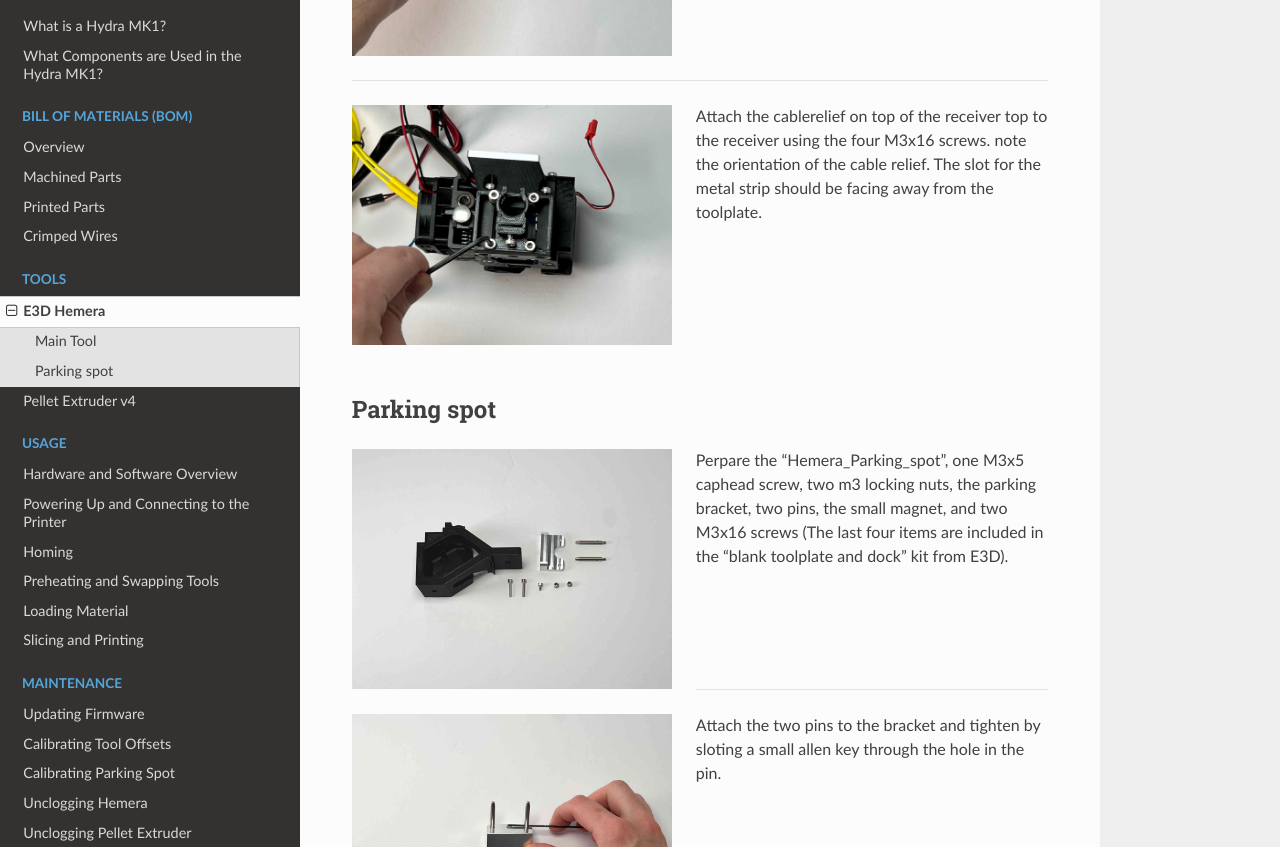
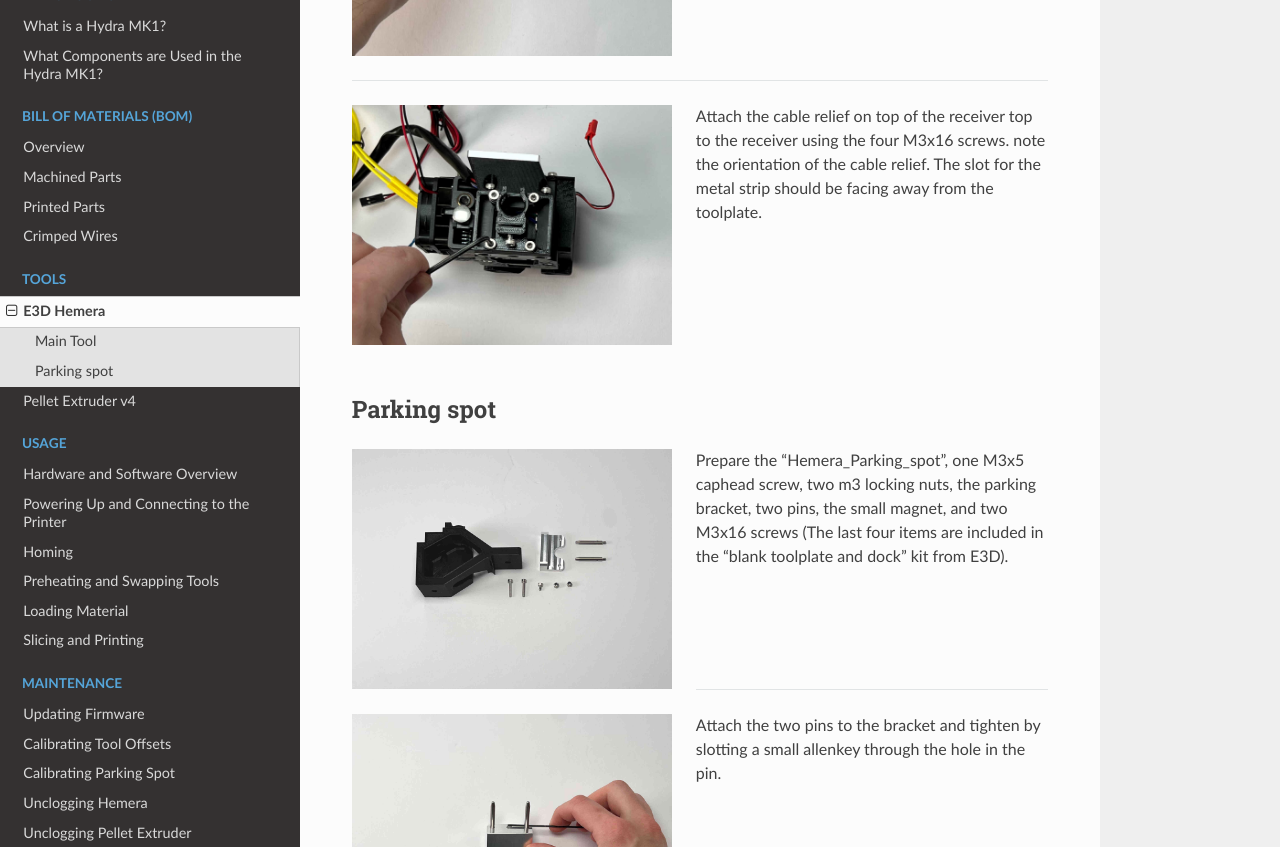
Before and after one commit to srl-ethz/hydra-documentation, a Sphinx documentation site: the page built from docs/source/tools/hemera.rst, in a window 1280 px wide and 1400 px high, scrolled down 5503 px. Shown: the part 151-998 px from the top of the window. Built offline with Sphinx 7.4.7 and the Read the Docs theme 2.0.0, drawn with Linux system fonts in a browser that asks for light colours; pages that are not in the unit, such as notebooks, are missing from menus; some of the changed text lies outside the part shown.

Commit message:
Update hemera.rst

```diff
--- a/docs/source/tools/hemera.rst
+++ b/docs/source/tools/hemera.rst
@@ -344,7 +344,7 @@ Main Tool
    :align: left
 
 
-| Attach the cablerelief on top of the receiver top to the receiver using the four M3x16 screws. note the orientation of the cable relief. The slot for the metal strip should be facing away from the toolplate.
+| Attach the cable relief on top of the receiver top to the receiver using the four M3x16 screws. note the orientation of the cable relief. The slot for the metal strip should be facing away from the toolplate.
 
 |
 
@@ -362,7 +362,7 @@ Parking spot
    :align: left
 
 
-| Perpare the "Hemera_Parking_spot", one M3x5 caphead screw, two m3 locking nuts, the parking bracket, two pins, the small magnet, and two M3x16 screws (The last four items are included in the "blank toolplate and dock" kit from E3D).
+| Prepare the "Hemera_Parking_spot", one M3x5 caphead screw, two m3 locking nuts, the parking bracket, two pins, the small magnet, and two M3x16 screws (The last four items are included in the "blank toolplate and dock" kit from E3D).
 
 |
 
@@ -376,7 +376,7 @@ Parking spot
    :align: left
 
 
-| Attach the two pins to the bracket and tighten by sloting a small allen key through the hole in the pin.
+| Attach the two pins to the bracket and tighten by slotting a small allenkey through the hole in the pin.
 
 |
 
@@ -482,7 +482,7 @@ Parking spot
    :align: left
 
 
-| Press the magnet all the way to the front. This can easily be done by using an allen key or similar object.
+| Press the magnet all the way to the front. This can easily be done by using an allenkey or similar object.
 
 |
 
```
